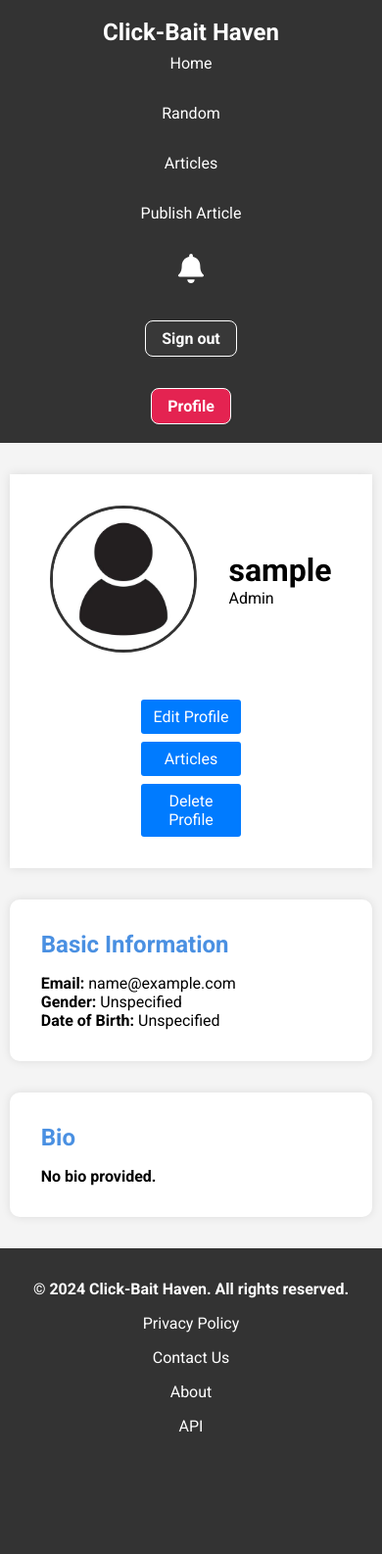
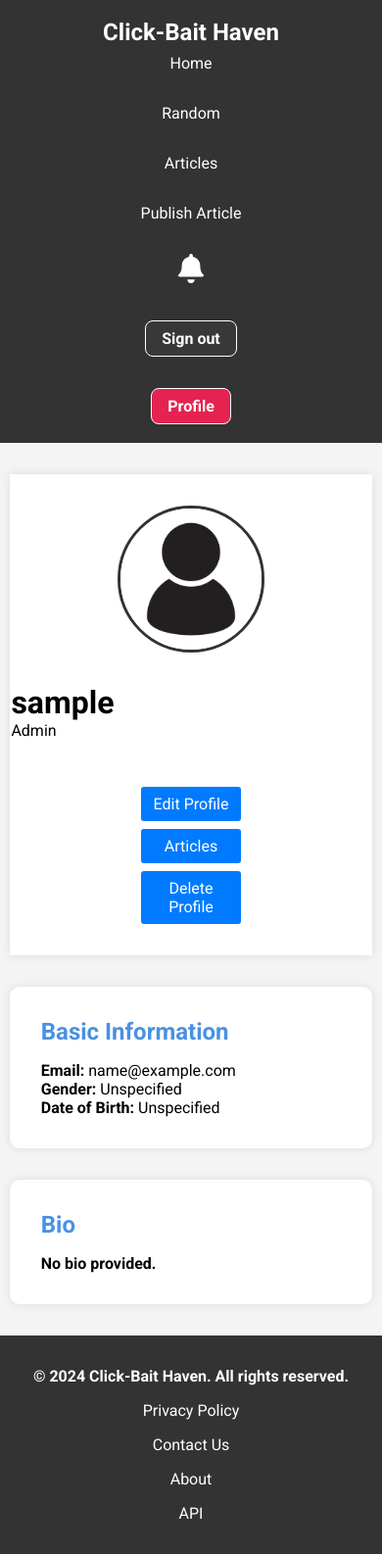
Before and after one commit to VenomRevenge/Click-Bait-Haven, a Django app: page /profiles/1/details/ in a window 390 px wide. Shown: the whole page at 98% size. Before the commit the page ends 1461 px from the top, so only its background shows below. Run offline with Django 4.2, Linux system fonts and the light colour scheme; the visitor is signed in with stand-in values (Sample User, id 1); data comes from the database, SQL or seed files in the repository; data that the repository does not hold is empty; parts of the project's set-up code (start-up, migrations or seed data) failed here and were passed over; some web fonts are replaced.

Commit message:
fix: made readme more clear, styling changes for extreme scenarios where a user would use the full lenght of the username and email

```diff
--- a/articles/views.py
+++ b/articles/views.py
@@ -323,7 +323,8 @@ def post_comment(request, pk):
     # checking if the content is between the allowed length
     if content and (Comment.CONTENT_MIN_LENGTH <= len(content) <= Comment.CONTENT_MAX_LENGTH):
         Comment.objects.create(article=article, author=profile, content=content)
-
+    else:
+        messages.error(request, "Comment must be between 1 and 500 characters long")
 
     return redirect(url)
 
--- a/moderation_system/views.py
+++ b/moderation_system/views.py
@@ -95,7 +95,7 @@ def approve_article(request, pk):
         raise Http404
     # in case mod or admin tries to approve an already approved article so notif doesnt get created
     elif article.is_approved and not article.deleted_at:
-        messages.success(request, 'That article is already approved!')
+        messages.error(request, 'That article is already approved!')
         return redirect('article', pk)
 
     article.is_approved = True
@@ -147,8 +147,10 @@ def reject_article(request, pk):
         return redirect('article', pk)
     # if the request is not POST or there is no reason given then redirect back to article page
     elif request.method != 'POST' or not reason or len(reason) == 0:
-        messages.success(request, 'Please enter a reason for rejection!')
+        messages.error(request, 'Please enter a reason for rejection!')
         return redirect('article', pk)
+    elif len(reason) > 500:
+        messages.error(request, 'The reson must be within 500 charactes in length')
 
 
     article.soft_delete()
--- a/static/styles/profile.css
+++ b/static/styles/profile.css
@@ -52,6 +52,14 @@ main {
 
 }
 
+.user-details h1 {
+    display: block;
+    width: 20ch;
+    word-wrap: break-word;
+    overflow-wrap: break-word;
+    white-space: normal;
+}
+
 .details-buttons {
     display: flex;
     align-items: center;
@@ -86,6 +94,13 @@ main {
     box-shadow: 0 0 10px rgba(0, 0, 0, 0.1);
 }
 
+.user-email {
+    width: 25ch;
+    word-wrap: break-word;
+    overflow-wrap: break-word;
+    white-space: normal;
+}
+
 .bio {
     background-color: white;
     padding: 2rem;
@@ -96,6 +111,9 @@ main {
 
 .bio p {
     max-width: 70ch;
+    word-wrap: break-word;
+    overflow-wrap: break-word;
+    white-space: normal;
 }
 
 
@@ -126,6 +144,9 @@ main {
 }
 
 @media screen and (max-width: 800px) {
+    .profile-info {
+        flex-direction: column;
+    }
     .profile-header {
         flex-direction: column;
         gap: 3rem;
--- a/templates/profiles/profile.html
+++ b/templates/profiles/profile.html
@@ -44,7 +44,7 @@
             <div class="profile-content">
                 <section class="basic-info">
                     <h2 class="details-title">Basic Information</h2>
-                    <p><strong>Email:</strong> {{ profile.user.email }}</p>
+                    <p class="user-email"><strong>Email:</strong> {{ profile.user.email }}</p>
                     <p><strong>Gender:</strong> {{ profile.gender }}</p>
                     <p><strong>Date of Birth:</strong>
                         {% if profile.date_of_birth %}
```
Also changed, not shown: static/styles/article.css (+24 -0 lines), templates/articles/article.html (+4 -3 lines), README.md.
